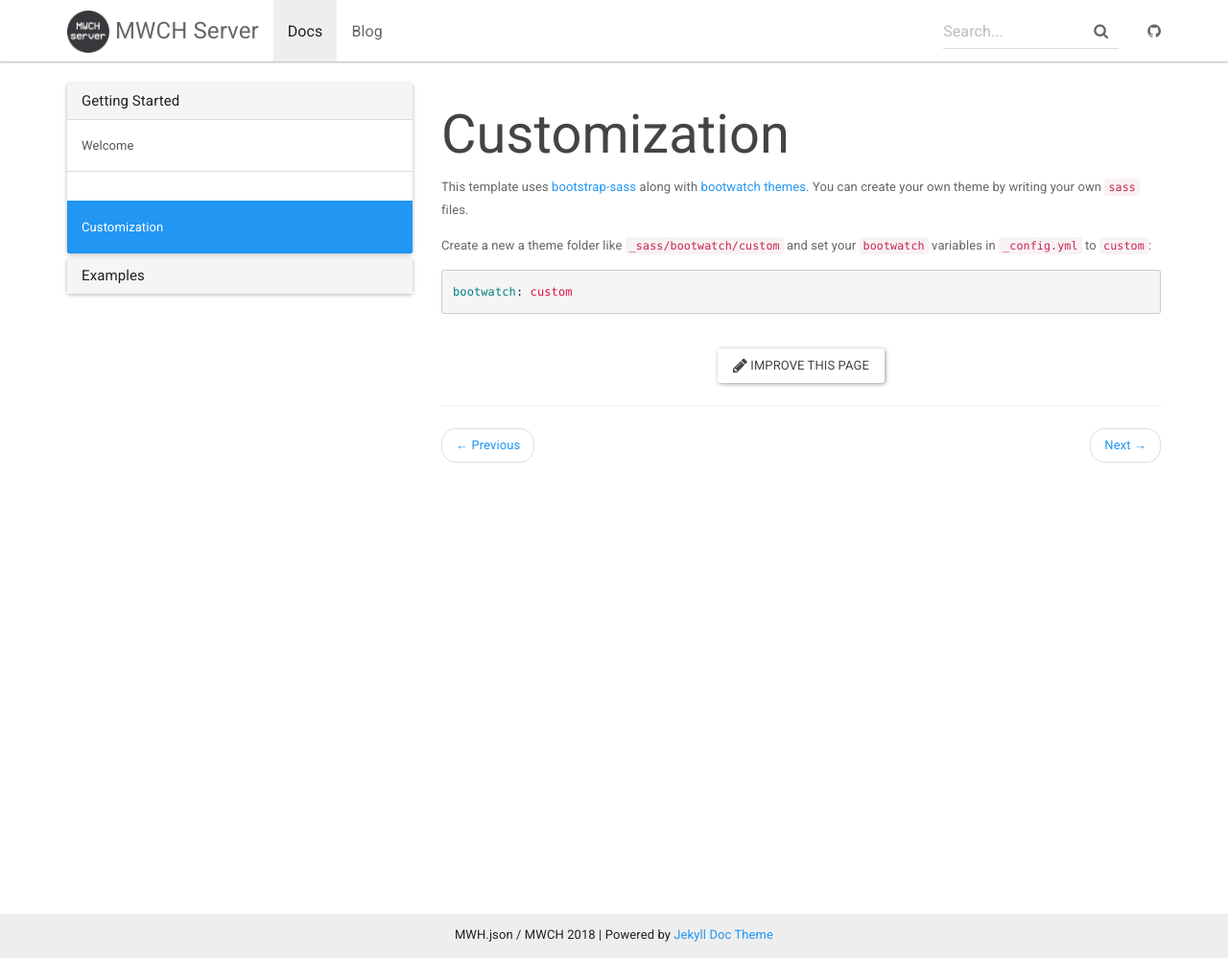
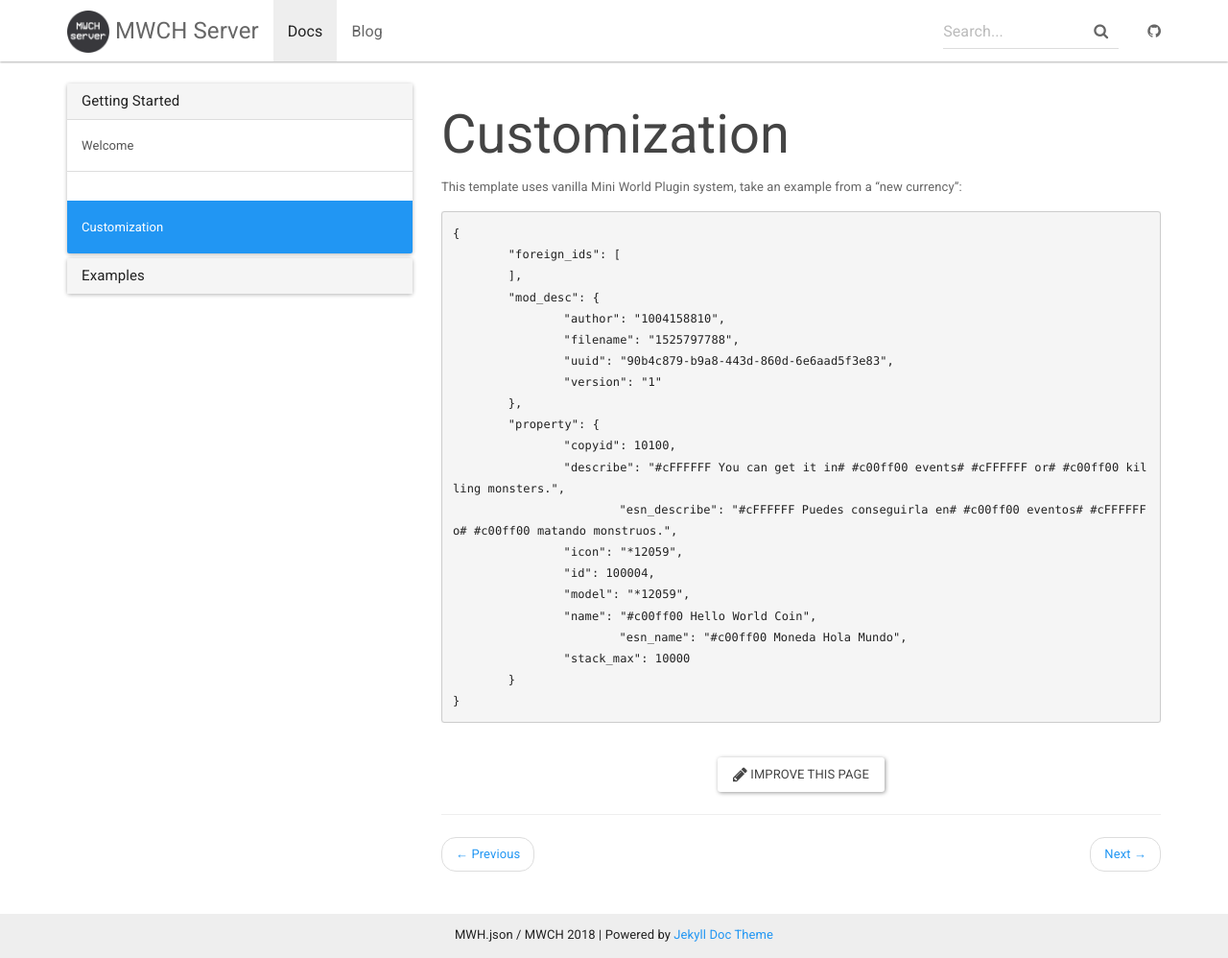
Before and after one commit to nattapong3912/website, a Jekyll site: the page built from _docs/customization.md, in a window 1280 px wide and 998 px high. Shown: the whole window at 96% size. Built offline with Jekyll 4.4.1, drawn with Linux system fonts in a browser that asks for light colours; nearby versions of some CDN libraries.

Commit message:
Update customization.md

````diff
--- a/_docs/customization.md
+++ b/_docs/customization.md
@@ -3,11 +3,28 @@ title: Customization
 permalink: /docs/customization/
 ---
 
-This template uses [bootstrap-sass](https://github.com/twbs/bootstrap-sass) along with [bootwatch themes](https://bootswatch.com/).
-You can create your own theme by writing your own `sass` files.
+This template uses vanilla Mini World Plugin system, take an example from a "new currency":
 
-Create a new a theme folder like `_sass/bootwatch/custom` and set your `bootwatch` variables in `_config.yml` to `custom`:
-
-```yaml
-bootwatch: custom
 ```
+{
+	"foreign_ids": [
+	],
+	"mod_desc": {
+		"author": "1004158810",
+		"filename": "1525797788",
+		"uuid": "90b4c879-b9a8-443d-860d-6e6aad5f3e83",
+		"version": "1"
+	},
+	"property": {
+		"copyid": 10100,
+		"describe": "#cFFFFFF You can get it in# #c00ff00 events# #cFFFFFF or# #c00ff00 killing monsters.",
+			"esn_describe": "#cFFFFFF Puedes conseguirla en# #c00ff00 eventos# #cFFFFFF o# #c00ff00 matando monstruos.",
+		"icon": "*12059",
+		"id": 100004,
+		"model": "*12059",
+		"name": "#c00ff00 Hello World Coin",
+			"esn_name": "#c00ff00 Moneda Hola Mundo",
+		"stack_max": 10000
+	}
+}
+```
````
